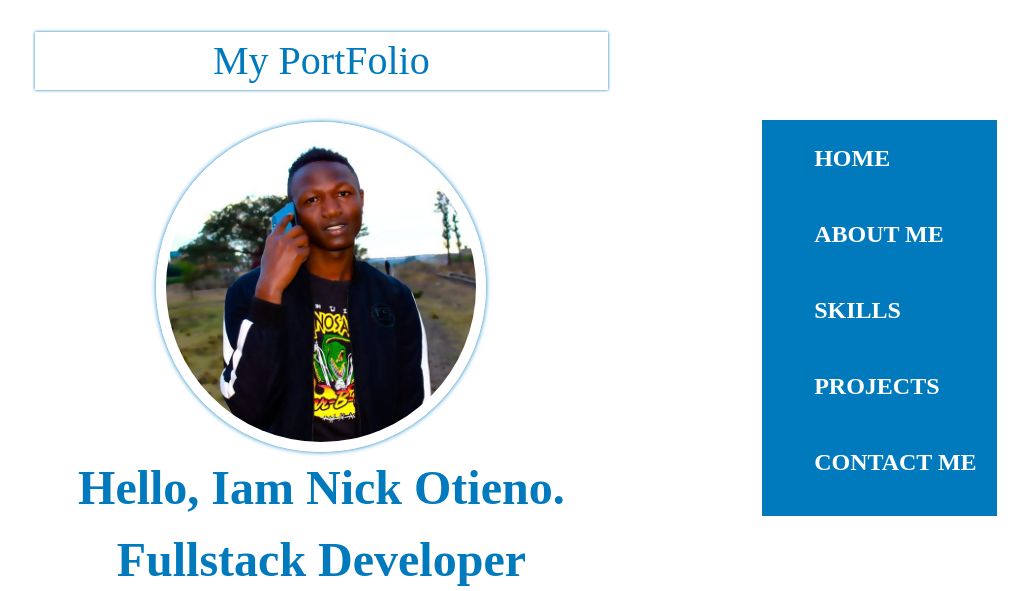
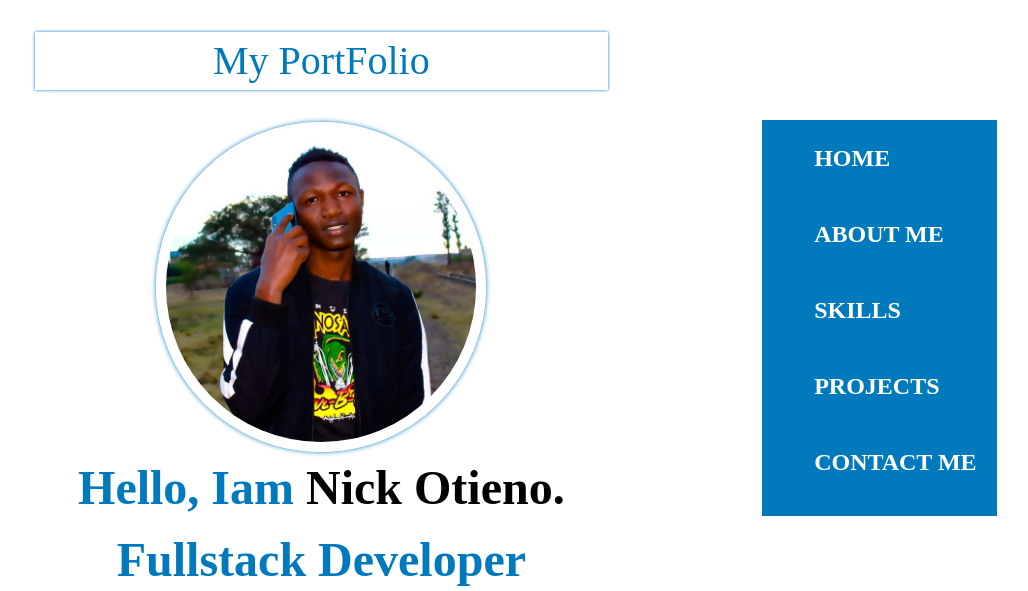
Before and after one commit to otienonick/portfolio, a plain HTML site: page index.html in a window 1280 px wide. Shown: the top 591 px of the page, without its empty margins (146-1174 px from the left). Drawn offline with Linux system fonts and the light colour scheme.

Commit message:
added fontcolor to strong tag

```diff
--- a/style.css
+++ b/style.css
@@ -65,6 +65,9 @@ li{
     margin: 5%;
 
 }
+.portFolio strong{
+    color: #000;
+}
 
 .portFolio p{
     font-size: 3rem;
```
